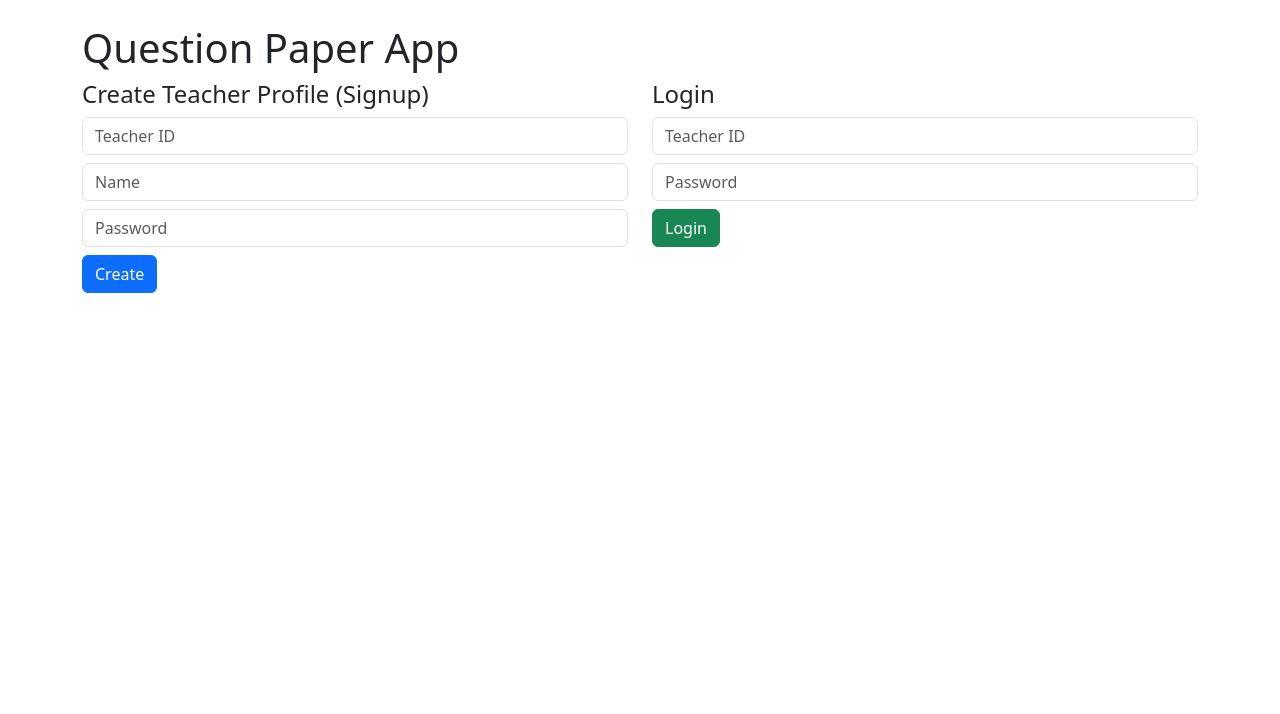
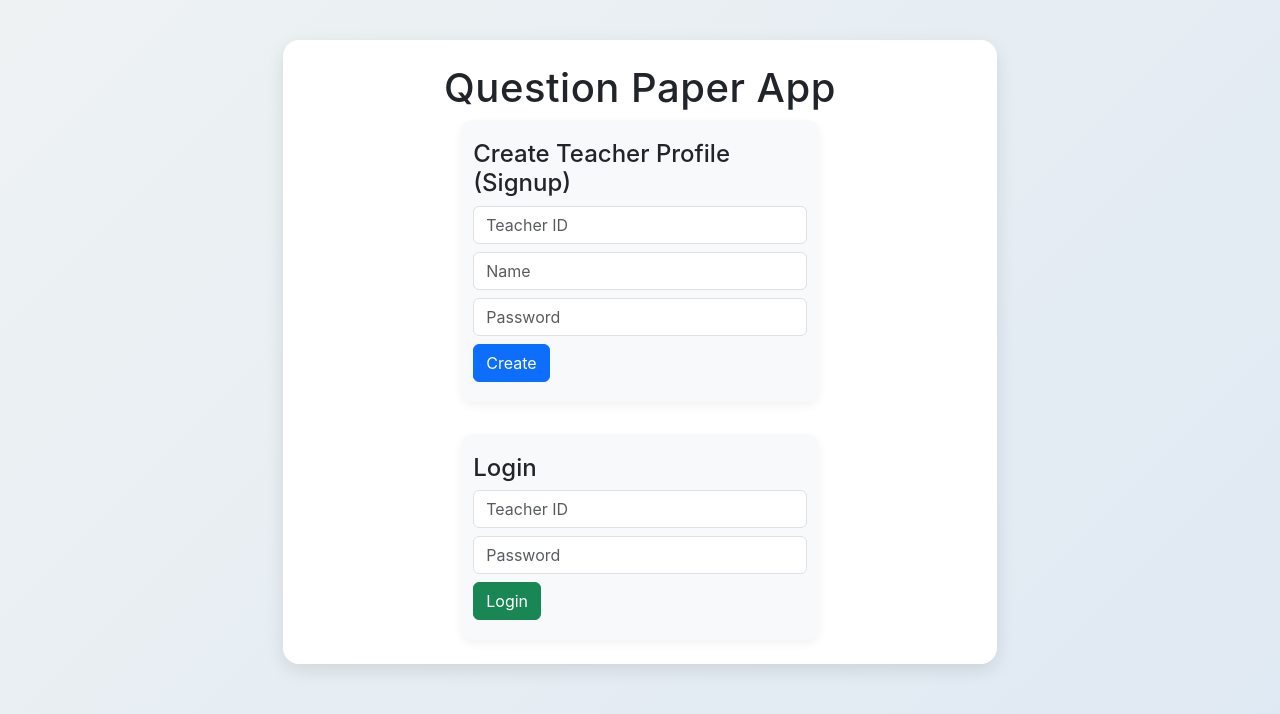
Before and after one commit to parthasdey2304/QuestionPaper, a React (Create React App) app in the folder frontend/: page / in a window 1280 px wide. Shown: the top 714 px of the page. Built offline with nearby package versions, Linux system fonts and the light colour scheme.

Commit message:
changed the css of signin and login page

```diff
--- /dev/null
+++ b/frontend/src/App.css
@@ -0,0 +1,115 @@
+/* ===== Global Reset ===== */
+* {
+  box-sizing: border-box;
+  margin: 0;
+  padding: 0;
+  font-family: 'Inter', system-ui, -apple-system, BlinkMacSystemFont, 'Segoe UI', Roboto, sans-serif;
+}
+
+/* ===== Body ===== */
+body {
+  background: linear-gradient(135deg, #eef2f3, #dfe9f3);
+  color: #222;
+  min-height: 100vh;
+  display: flex;
+  justify-content: center;
+  align-items: flex-start;
+}
+
+/* ===== Container ===== */
+.container {
+  width: 90%;
+  max-width: 1200px;
+  background: #fff;
+  margin-top: 40px;
+  padding: 40px;
+  border-radius: 16px;
+  box-shadow: 0 6px 18px rgba(0, 0, 0, 0.1);
+}
+
+/* ===== Header ===== */
+h1 {
+  text-align: center;
+  font-size: 2rem;
+  margin-bottom: 2rem;
+  color: #1d3557;
+  font-weight: 700;
+  letter-spacing: 0.5px;
+}
+
+/* ===== Layout ===== */
+.row {
+  display: flex;
+  flex-wrap: wrap;
+  justify-content: center;
+  gap: 2rem;
+}
+
+.col-md-6 {
+  flex: 1 1 45%;
+  background: #f8f9fa;
+  padding: 20px;
+  border-radius: 12px;
+  box-shadow: 0 4px 10px rgba(0,0,0,0.05);
+  transition: all 0.3s ease;
+}
+
+.col-md-6:hover {
+  transform: translateY(-4px);
+  box-shadow: 0 6px 15px rgba(0,0,0,0.1);
+}
+
+/* ===== Buttons ===== */
+button {
+  background: #1d3557;
+  color: #fff;
+  border: none;
+  border-radius: 8px;
+  padding: 10px 20px;
+  font-size: 1rem;
+  cursor: pointer;
+  transition: background 0.3s ease;
+}
+
+button:hover {
+  background: #457b9d;
+}
+
+/* ===== Inputs ===== */
+input, select, textarea {
+  width: 100%;
+  padding: 10px;
+  margin: 8px 0 16px 0;
+  border: 1px solid #ccc;
+  border-radius: 8px;
+  transition: border-color 0.3s ease, box-shadow 0.3s ease;
+}
+
+input:focus, textarea:focus {
+  border-color: #457b9d;
+  box-shadow: 0 0 5px rgba(69, 123, 157, 0.4);
+  outline: none;
+}
+
+/* ===== Dashboard Section ===== */
+.dashboard {
+  padding: 20px;
+  background: #f1faee;
+  border-radius: 12px;
+  box-shadow: 0 4px 10px rgba(0,0,0,0.08);
+}
+
+.dashboard h2 {
+  color: #1d3557;
+  font-weight: 600;
+  margin-bottom: 16px;
+}
+
+.logout-btn {
+  background: #e63946;
+  float: right;
+}
+
+.logout-btn:hover {
+  background: #d62839;
+}
--- a/frontend/src/App.js
+++ b/frontend/src/App.js
@@ -2,6 +2,7 @@ import React, { useState } from 'react';
 import Signup from './components/Signup';
 import Login from './components/Login';
 import Dashboard from './components/Dashboard';
+import './App.css';
 
 function App(){
   const [token, setToken] = useState(localStorage.getItem('token') || null);
```
